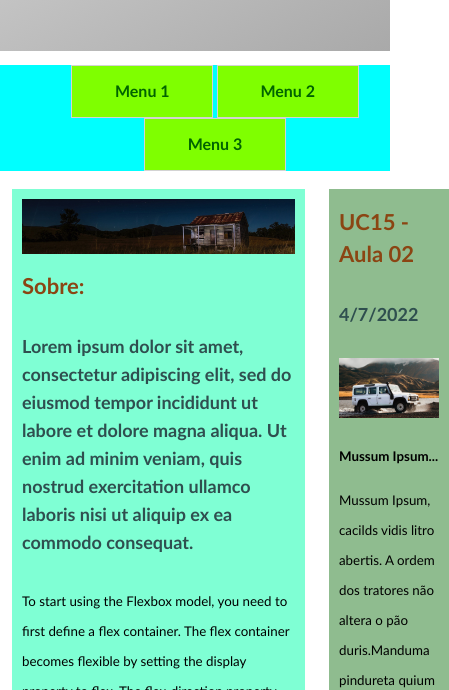
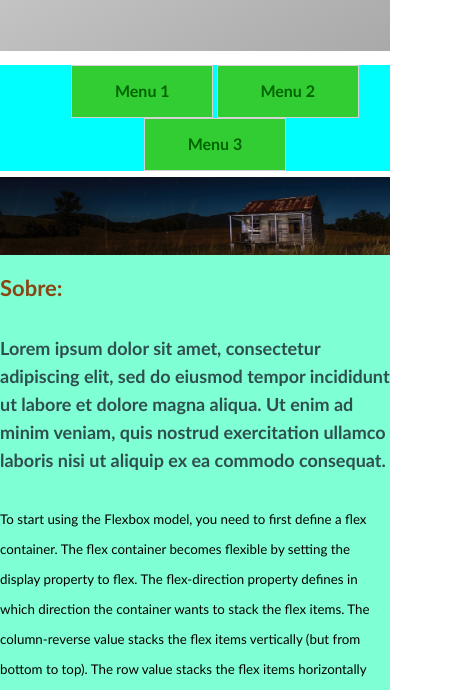
Before and after one commit to thiagodmm/projeto-responsivo-1, a plain HTML site: page index.html in a window 390 px wide. Shown: the part 154-844 px from the top of the page, 449 px wide, since content can reach past the window. Drawn offline with Linux system fonts and the light colour scheme.

Commit message:
iniciando o responsivo

```diff
--- a/estilo.css
+++ b/estilo.css
@@ -70,12 +70,12 @@ nav a:hover {
 }
 
 li {
-    background-color: chartreuse;
+    background-color: limegreen;
 }
 
 li:hover {
     transition: 400ms;
-    background-color:limegreen;
+    background-color:chartreuse;
 }
 
 nav li {
@@ -153,3 +153,30 @@ header {
     height: 200px;
     border: solid 1px gray;
 }
+
+/* Responsive layout - makes a one column-layout instead of a two-column layout */
+@media (max-width: 800px) {
+
+    .container {
+        flex-direction: column;
+    }
+
+    .esquerda {
+        width: 100%;
+        margin: 0px;
+        padding: 0px;
+    }
+
+    .conteudo {
+        width: 100%;
+        margin: 0px;
+        padding: 0px;
+    }
+
+    .destaques {
+        width: 100%;
+        padding: 0px;
+        margin: 0px;
+    }
+
+  }
```
